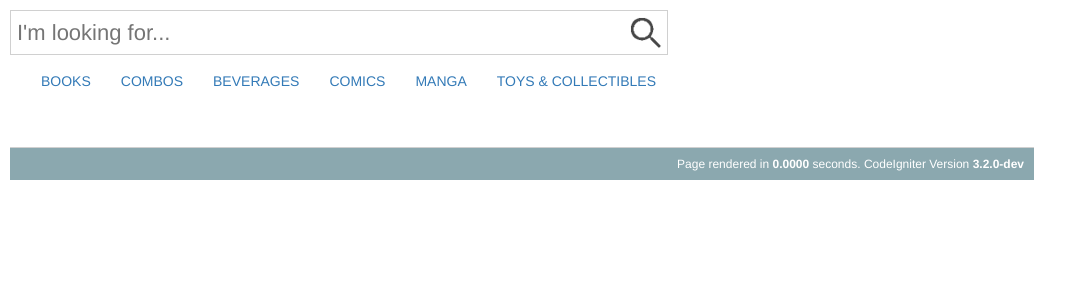
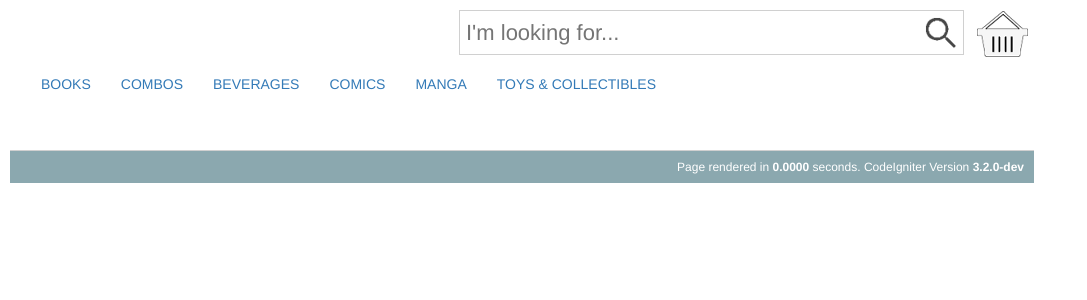
Before and after one commit to masarapmabuhay/UsbongStore, a CodeIgniter app: page /usbong_store/browse/search in a window 1280 px wide. Shown: the top 300 px of the page, without its empty margins (0-1087 px from the left). Run offline with CodeIgniter, Linux system fonts and the light colour scheme; data that the repository does not hold is empty; some libraries are stand-ins or nearby versions.

Commit message:
+added: shopping cart button icon +fixed: layout design of search box and shopping cart button icon --> put: both in only one row --> TODO: improve: the overall design --> TODO: add: shopping cart functionality

```diff
--- a/usbong_store/application/controllers/browse.php
+++ b/usbong_store/application/controllers/browse.php
@@ -31,114 +31,4 @@ class browse extends CI_Controller {
 		//--------------------------------------------
 		$this->load->view('templates/footer');
 	}
-
-	//---------------------------------------------------------
-	// Books Category
-	//---------------------------------------------------------
-	public function books()
-	{
-		$this->load->view('templates/style');
-		$this->load->view('templates/header');
-		//--------------------------------------------
-
-//		$data['content'] = 'category/Books';
-		$this->load->model('Books_Model');
-		$data['books'] = $this->Books_Model->getBooks();
-//		$this->load->view('templates/general_template',$data);
-		$this->load->view('b/books',$data);
-
-		//--------------------------------------------
-		$this->load->view('templates/footer');
-	}
-
-	//---------------------------------------------------------
-	// COMBOS Category
-	//---------------------------------------------------------
-	public function combos()
-	{
-		$this->load->view('templates/style');
-		$this->load->view('templates/header');
-		//--------------------------------------------
-
-//		$data['content'] = 'category/Combos';
-		$this->load->model('Combos_Model');
-		$data['combos'] = $this->Combos_Model->getCombos();
-		//		$this->load->view('templates/general_template',$data);
-		$this->load->view('b/combos',$data);
-
-		//--------------------------------------------
-		$this->load->view('templates/footer');
-	}
-
-	//---------------------------------------------------------
-	// BEVERAGES Category
-	//---------------------------------------------------------
-	public function beverages()
-	{
-		$this->load->view('templates/style');
-		$this->load->view('templates/header');
-		//--------------------------------------------
-
-		$this->load->model('Beverages_Model');
-		$data['beverages'] = $this->Beverages_Model->getBeverages();
-		//		$this->load->view('templates/general_template',$data);
-		$this->load->view('b/beverages',$data);
-
-		//--------------------------------------------
-		$this->load->view('templates/footer');
-	}
-
-	//---------------------------------------------------------
-	// COMICS Category
-	//---------------------------------------------------------
-	public function comics()
-	{
-		$this->load->view('templates/style');
-		$this->load->view('templates/header');
-		//--------------------------------------------
-
-		$this->load->model('Comics_Model');
-		$data['comics'] = $this->Comics_Model->getComics();
-		//		$this->load->view('templates/general_template',$data);
-		$this->load->view('b/comics',$data);
-
-		//--------------------------------------------
-		$this->load->view('templates/footer');
-	}
-
-	//---------------------------------------------------------
-	// MANGA Category
-	//---------------------------------------------------------
-	public function manga()
-	{
-		$this->load->view('templates/style');
-		$this->load->view('templates/header');
-		//--------------------------------------------
-
-		$this->load->model('Manga_Model');
-		$data['manga'] = $this->Manga_Model->getManga();
-		//		$this->load->view('templates/general_template',$data);
-		$this->load->view('b/manga',$data);
-
-		//--------------------------------------------
-		$this->load->view('templates/footer');
-	}
-
-	//---------------------------------------------------------
-	// TOYS & COLLECTIBLES Category
-	//---------------------------------------------------------
-	public function toys_and_collectibles()
-	{
-		$this->load->view('templates/style');
-		$this->load->view('templates/header');
-		//--------------------------------------------
-
-		$this->load->model('Toys_and_Collectibles_Model');
-		$data['toys_and_collectibles'] = $this->Toys_and_Collectibles_Model->getToys_and_Collectibles();
-		//		$this->load->view('templates/general_template',$data);
-		$this->load->view('b/toys_and_collectibles',$data);
-
-		//--------------------------------------------
-		$this->load->view('templates/footer');
-	}
 }
--- a/usbong_store/application/views/templates/header.php
+++ b/usbong_store/application/views/templates/header.php
@@ -5,8 +5,13 @@ defined('BASEPATH') OR exit('No direct script access allowed');
 <head>
 </head>
 <body>
-<!--	<img src="<?php echo base_url('assets/images/usbongStoreBrandLogo.png'); ?>">	-->
-	<div class="Search">
+		<div class="Topbar-container">
+		    <div class="Cart-container">
+				<button type="button" class="Button-cart" onclick="<?php echo site_url('browse/search/')?>">
+					<img src="<?php echo base_url('assets/images/cart_icon.png'); ?>">
+				</button>
+			</div>
+			<div class="Search-container">
 				<form method="get" action="<?php echo site_url('browse/search')?>">
 				<input type="text" class="Search-input" placeholder="I'm looking for..." name="param">
 				<div class="Button-container">
@@ -15,6 +20,7 @@ defined('BASEPATH') OR exit('No direct script access allowed');
 					</button>
 				</div>
 				</form>
+		    </div>
 	    </div>
 	<nav class="navbar navbar">
 	  <div class="container-fluid">
--- a/usbong_store/application/views/templates/style.php
+++ b/usbong_store/application/views/templates/style.php
@@ -39,12 +39,14 @@ defined('BASEPATH') OR exit('No direct script access allowed');
 		color:#fff;
 	}
 
-	.Search {
+	.Search-container {
+		float: right;
+		width: 50%;
 	}
 
 	.Search-input {
-		width: 60%;
-		float:left;
+		width: 90%;
+		float: left;
 		font-size: 22px;
 		padding: 6px;
 		border: #ffffff;
@@ -73,9 +75,23 @@ defined('BASEPATH') OR exit('No direct script access allowed');
 	.col-sm-3 {
 		text-align:center
 	}
+
+	.Cart-container {
+		float: right;
+	}
+
+	.Topbar-container {
+		width: 100%;
+		overflow: hidden;
+	}
+
+	.Button-cart {
+		background:#ffffff;
+		border: 0px solid
+	}
 }
 
-	</style>
+</style>
 </head>
 <body>
 </body>
```
Also changed, not shown: usbong_store/application/models/Search_Model.php (line endings or trailing spaces), usbong_store/assets/images/cart_icon.png (added), usbong_store/assets/images/cart_icon_not_empty.png (added). Lines whose indentation alone changed are shown as unchanged.
